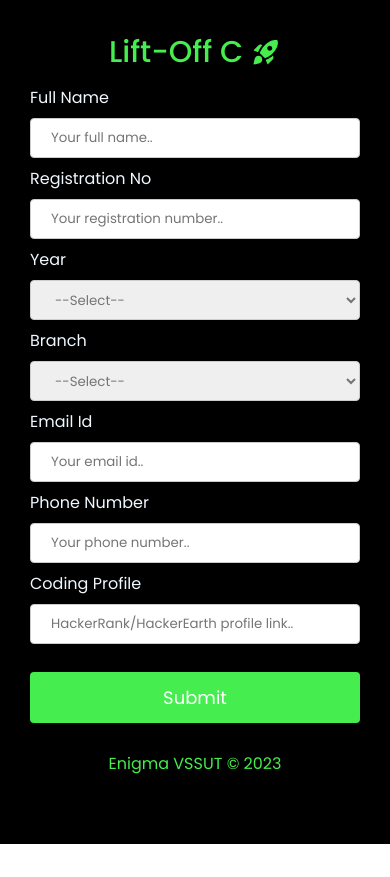
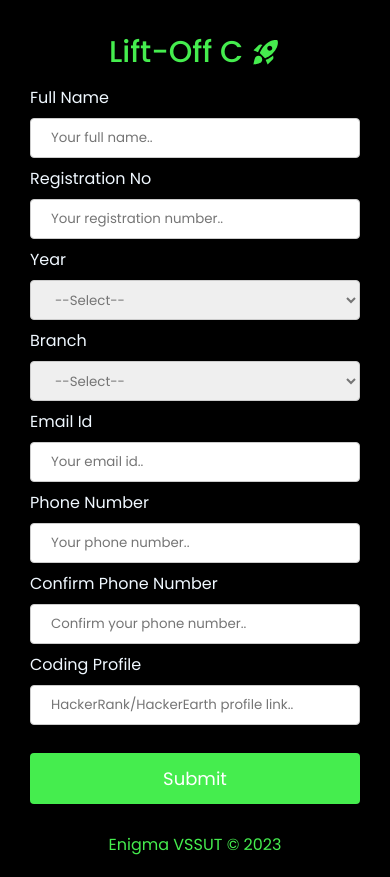
Before and after one commit to Subhransu02/LOC-RegistrationForm, a React (Create React App) app: page / in a window 390 px wide. Before the commit the page ends 844 px from the top, so only its background shows below. Built offline with nearby package versions, Linux system fonts and the light colour scheme.

Commit message:
added confirm phone field

```diff
--- a/src/AdmissionForm.js
+++ b/src/AdmissionForm.js
@@ -12,6 +12,7 @@ class AdmissionForm extends Component {
       regdNo: "",
       year: "select",
       phone: "",
+      confirmphone: "",
       branch: "select",
       codingProfile: "",
       formErrors: {},
@@ -24,7 +25,7 @@ class AdmissionForm extends Component {
   }
 
   handleFormValidation() {
-    const { fullname, email, regdNo, year, phone, branch, codingProfile } =
+    const { fullname, email, regdNo, year, phone, confirmphone, branch, codingProfile } =
       this.state;
     let formErrors = {};
     let formIsValid = true;
@@ -69,6 +70,17 @@ class AdmissionForm extends Component {
         formErrors["phoneErr"] = "Invalid phone number.";
       }
     }
+    //Phone number
+    if (!confirmphone) {
+      formIsValid = false;
+      formErrors["confirmphoneErr"] = "Confirm your phone number.";
+    } else {
+      var mobPattern = /^(?:(?:\\+|0{0,2})91(\s*[\\-]\s*)?|[0]?)?[789]\d{9}$/;
+      if (!mobPattern.test(confirmphone)) {
+        formIsValid = false;
+        formErrors["confirmphoneErr"] = "Invalid phone number.";
+      }
+    }
 
     //branch
     if (branch === "" || branch === "select") {
@@ -102,6 +114,7 @@ class AdmissionForm extends Component {
       formData[target.elements[i].getAttribute("name")] =
         target.elements[i].value;
     }
+    try {
       const response = await fetch(
         "https://loc-2023-api.onrender.com/api/loc/register",
         {
@@ -129,6 +142,10 @@ class AdmissionForm extends Component {
       setTimeout(() => {
         this.setState(this.initialState);
       }, 5000);
+    } catch (error) {
+      console.log(error);
+    }
+
   };
 
   render() {
@@ -138,6 +155,7 @@ class AdmissionForm extends Component {
       regdNoErr,
       yearErr,
       phoneErr,
+      confirmphoneErr,
       branchErr,
       codingProfileErr,
     } = this.state.formErrors;
@@ -210,6 +228,8 @@ class AdmissionForm extends Component {
                     <option value="" disable selected hidden>--Select--</option>
                     <option value={1}>1st</option>
                     <option value={2}>2nd</option>
+                    <option value={3}>3rd</option>
+                    <option value={4}>4th</option>
                   </select>
                   {yearErr && (
                     <div style={{ color: "red", paddingBottom: 10 }}>
@@ -291,6 +311,27 @@ class AdmissionForm extends Component {
                   )}
                 </div>
                 <div>
+                  <label htmlFor="confirmphone">Confirm Phone Number</label>
+                  <input
+                    type="text"
+                    name="confirmphone"
+                    onChange={this.handleChange}
+                    value={this.state.confirmphone}
+                    placeholder="Confirm your phone number.."
+                    className={confirmphoneErr ? " showError" : ""}
+                    onInvalid={(e) =>
+                      e.target.setCustomValidity("Confirm phone Number is required")
+                    }
+                    onInput={(e) => e.target.setCustomValidity("")}
+                    required
+                  />
+                  {phoneErr && (
+                    <div style={{ color: "red", paddingBottom: 10 }}>
+                      {phoneErr}
+                    </div>
+                  )}
+                </div>
+                <div>
                   <label htmlFor="codingProfile">Coding Profile</label>
                   <input
                     type="text"
```
Also changed, not shown: 7 other files (tests, documents, lock files or other folders). Lines whose indentation alone changed are shown as unchanged.
